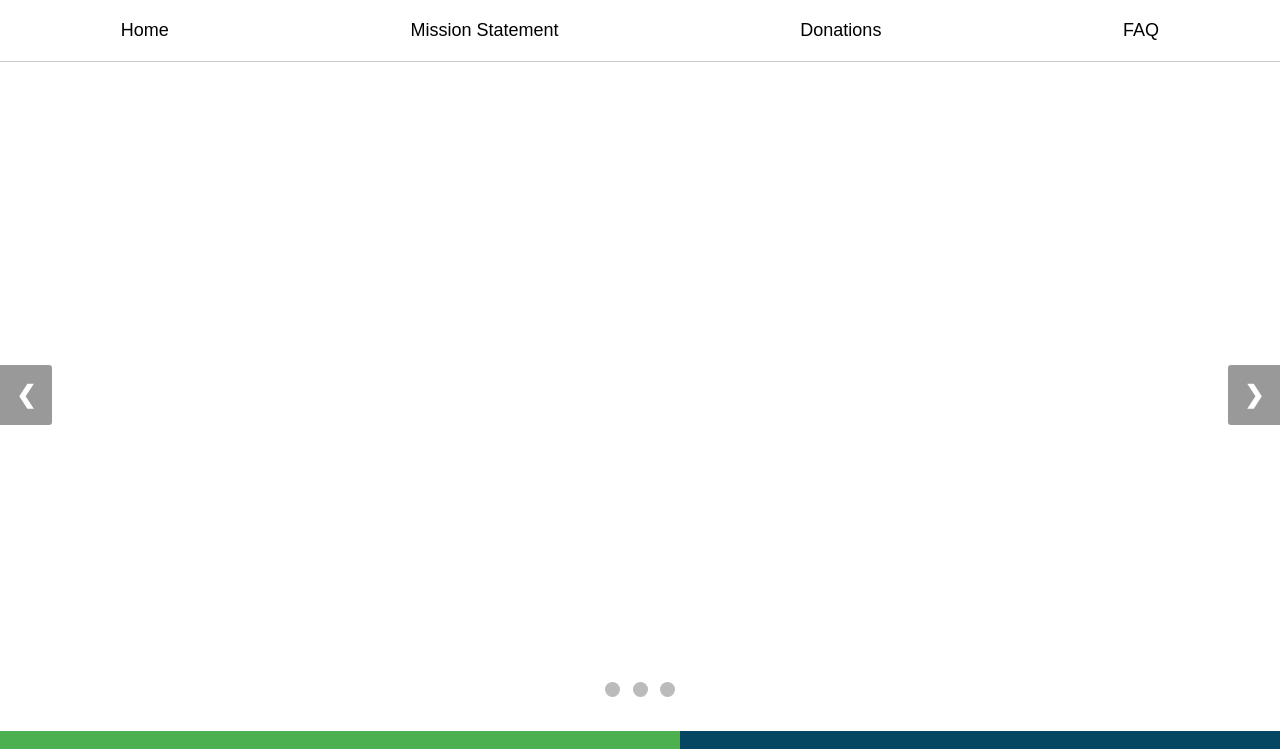
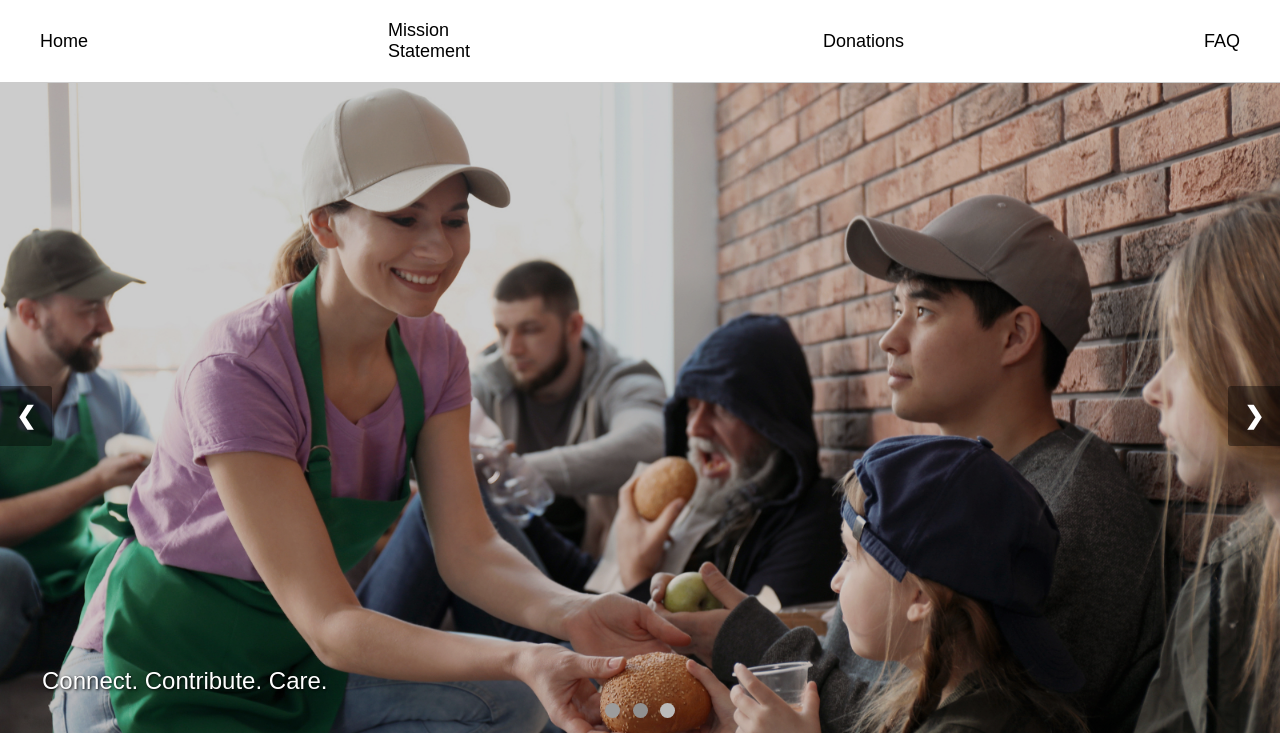
Before and after one commit to thamizarasus/safe-haven, a website: page frontend/src/html/index.html in a window 1280 px wide. Shown: the top 749 px of the page. Drawn offline with Linux system fonts and the light colour scheme; files whose address does not match are found by name.

Commit message:
Space issue in title bar

```diff
--- a/frontend/src/css/index.css
+++ b/frontend/src/css/index.css
@@ -16,11 +16,12 @@
 /* NAVIGATION */
 nav {
   display: flex;
-  justify-content: space-around;
+  justify-content: flex-start;
   align-items: center;
   background-color: white;
   border-bottom: 1px solid #ccc;
-  padding: 20px 0;
+  padding: 20px 40px;
+  gap:300px;
   position: sticky;
   top: 0;
   z-index: 10;
--- a/frontend/src/html/index.html
+++ b/frontend/src/html/index.html
@@ -4,7 +4,7 @@
   <meta charset="UTF-8" />
   <meta name="viewport" content="width=device-width, initial-scale=1.0" />
   <title>Safe-Haven</title>
-  <link rel="stylesheet" href="/css/index.css" />
+  <link rel="stylesheet" href="../css/index.css" />
 </head>
 <body>
 
@@ -162,6 +162,6 @@
 
 
   <!-- JS FILE -->
-  <script src="../script.js"></script>
+  <script src="../javascript/script.js"></script>
 </body>
 </html>
```
